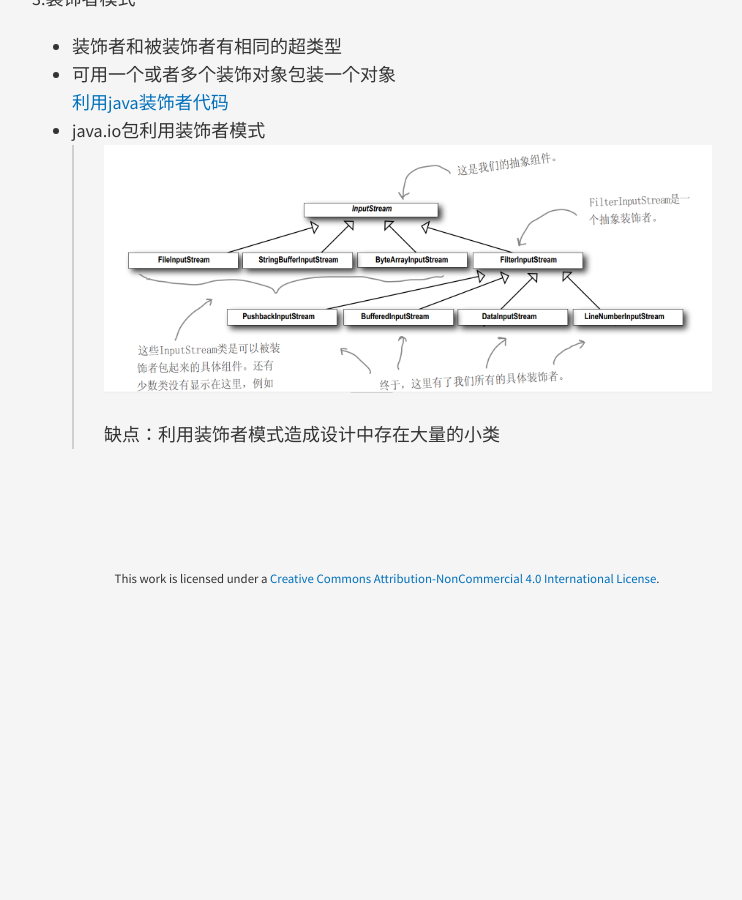
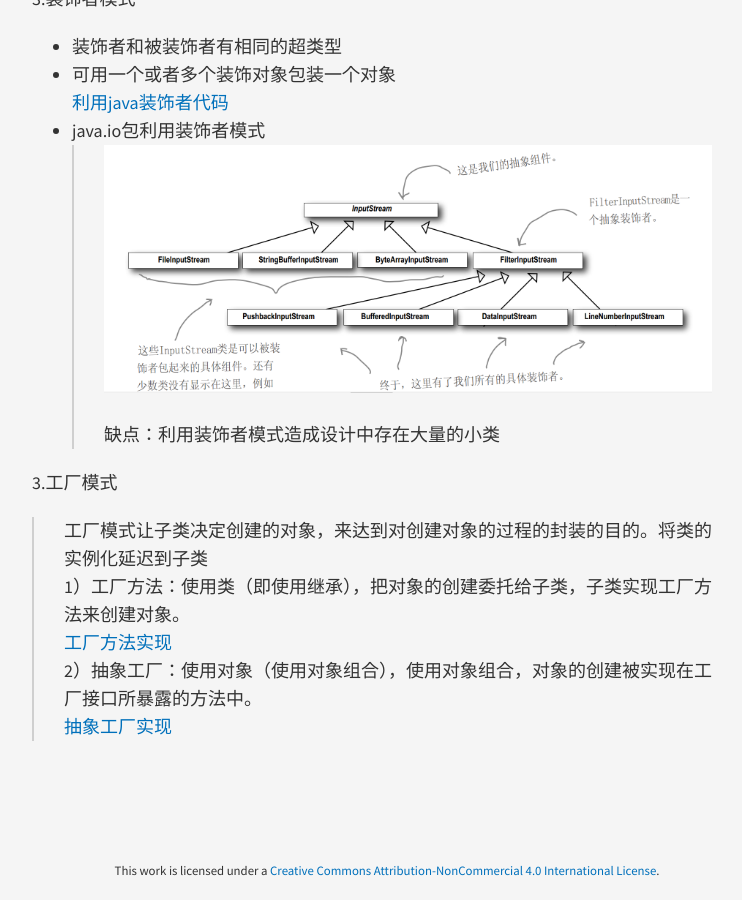
Before and after one commit to nanhuirong/nanhuirong.github.io, a Jekyll site: the page built from _posts/2017-04-07-设计模式.md, in a window 1280 px wide and 900 px high, scrolled down 1115 px. Shown: the whole window, without its empty margins (253-995 px from the left). Built offline with Jekyll 4.4.1, drawn with Linux system fonts in a browser that asks for light colours; nearby versions of some CDN libraries; before the commit the page ends 1723 px from its top, so only the background shows below that.

Commit message:
工厂模式

```diff
--- a/_posts/2017-04-07-设计模式.md
+++ b/_posts/2017-04-07-设计模式.md
@@ -35,3 +35,10 @@ Observer对象是一个类（Java不支持多重继承），setChanged（）方
 + java.io包利用装饰者模式<br>
 >![](https://raw.githubusercontent.com/nanhuirong/nanhuirong.github.io/master/_posts/java-io.png)<br>
 >缺点：利用装饰者模式造成设计中存在大量的小类<br>
+
+3.工厂模式
+>工厂模式让子类决定创建的对象，来达到对创建对象的过程的封装的目的。将类的实例化延迟到子类<br>
+>1）工厂方法：使用类（即使用继承），把对象的创建委托给子类，子类实现工厂方法来创建对象。<br>
+> [工厂方法实现](https://github.com/nanhuirong/spark-practice/tree/master/src/main/java/com/huirong/oo/factory/pizzam)<br>
+>2）抽象工厂：使用对象（使用对象组合），使用对象组合，对象的创建被实现在工厂接口所暴露的方法中。<br>
+> [抽象工厂实现](https://github.com/nanhuirong/spark-practice/tree/master/src/main/java/com/huirong/oo/factory/pizzaf)<br>
```
Also changed, not shown: _posts/2017-03-20-网络编程.md (+2 -2 lines).
